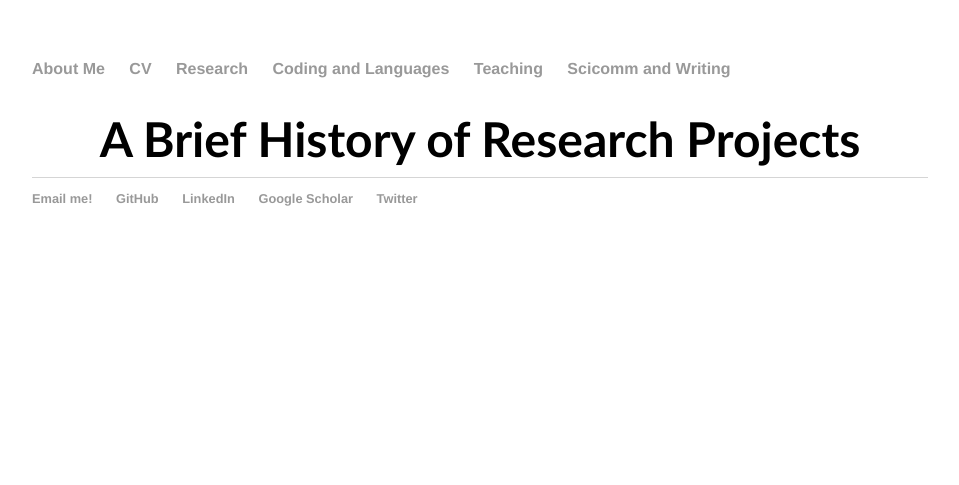
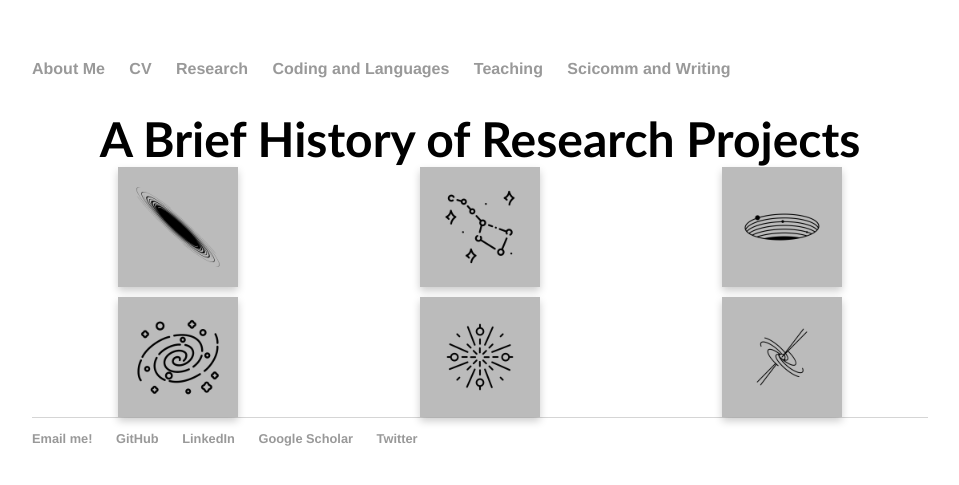
Before and after one commit to lunazagor/lunazagor.github.io, a Jekyll site: the page built from research/index.html, in a window 1280 px wide. Shown: the top 485 px of the page, without its empty margins (160-1119 px from the left). Built offline with Jekyll 4.4.1, drawn with Linux system fonts in a browser that asks for light colours.

Commit message:
Update index.html

```diff
--- a/research/index.html
+++ b/research/index.html
@@ -62,8 +62,8 @@ title: Research
 .flip-card {
   border-style: hidden;
   background-color: transparent;
-  /*  width: 120px;  */
-  /* height: 120px;  */
+  width: 120px;
+  height: 120px;
   perspective: 1000px;
 }
 
```
